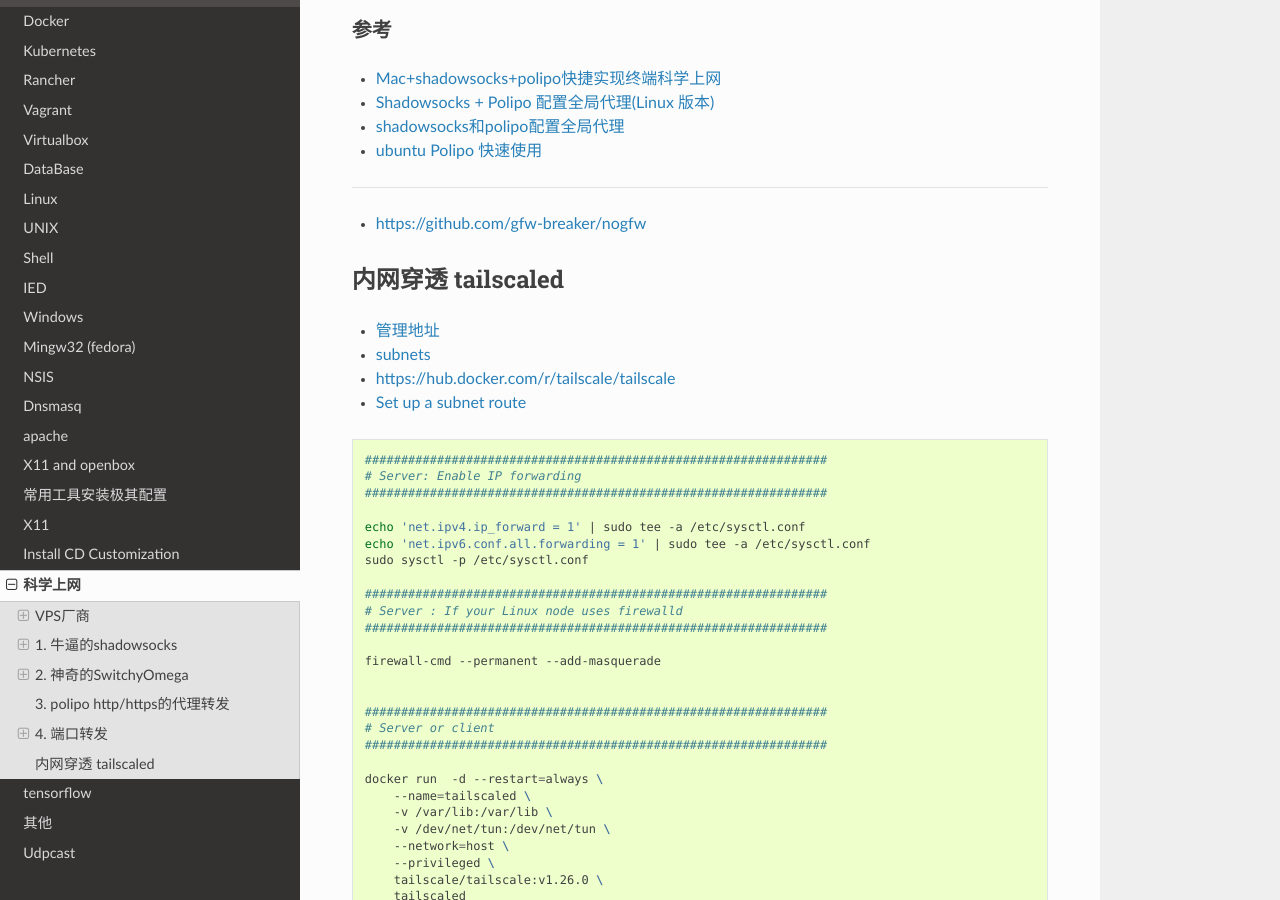
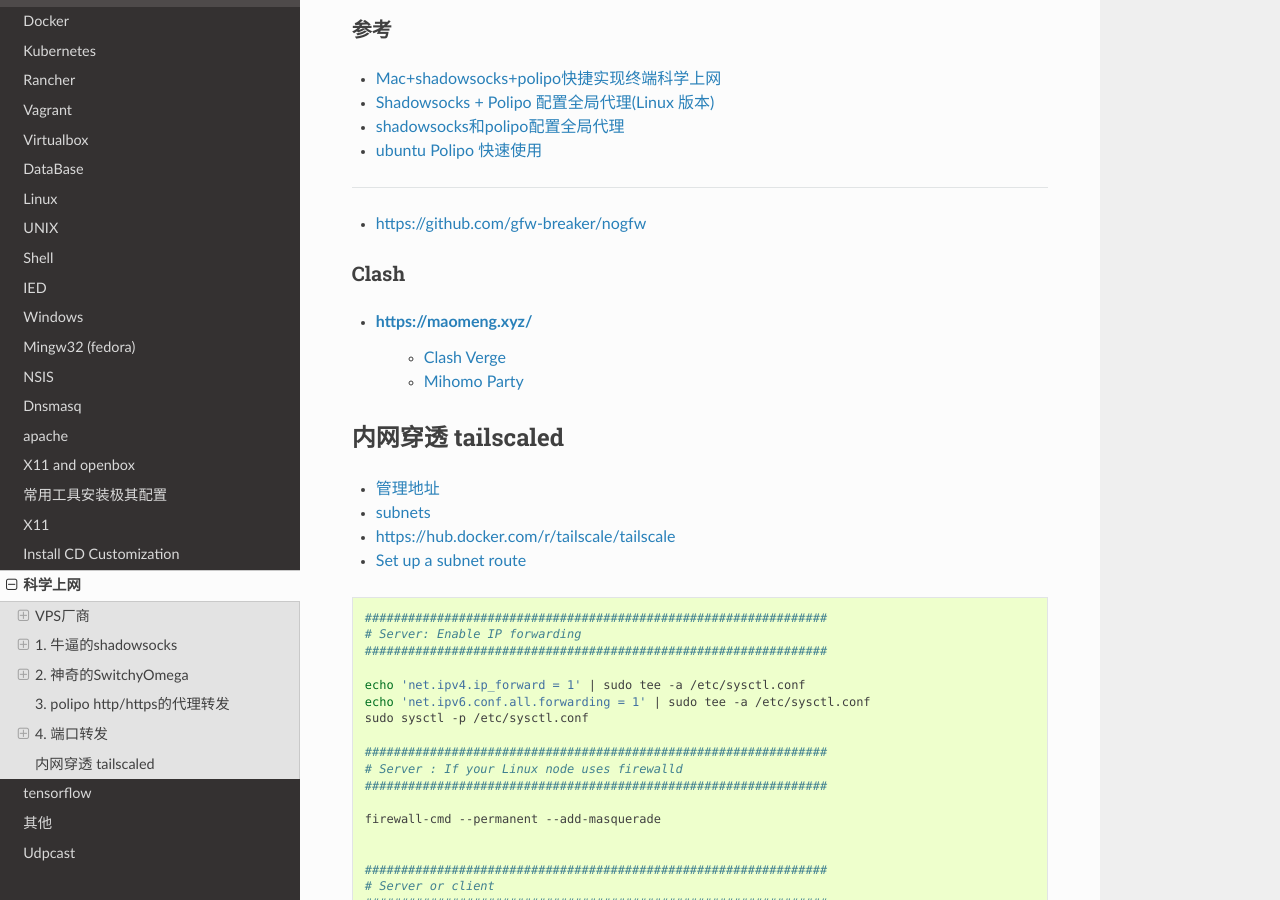
Before and after one commit to my-rds-store/my_space, a Sphinx documentation site: the page built from source/gfw_is_shit/index.rst, in a window 1280 px wide and 900 px high, scrolled down 7740 px. Built offline with Sphinx 7.4.7 and the Read the Docs theme 2.0.0, drawn with Linux system fonts in a browser that asks for light colours.

Commit message:
updaet ...

```diff
--- a/source/gfw_is_shit/index.rst
+++ b/source/gfw_is_shit/index.rst
@@ -439,6 +439,14 @@
 * https://github.com/gfw-breaker/nogfw
 
 
+Clash
+============
+
+* https://maomeng.xyz/
+    * `Clash Verge <https://github.com/clash-verge-rev/clash-verge-rev>`_
+    * `Mihomo Party <https://github.com/pompurin404/mihomo-party>`_
+
+
 
 ************************
 内网穿透 tailscaled
```
